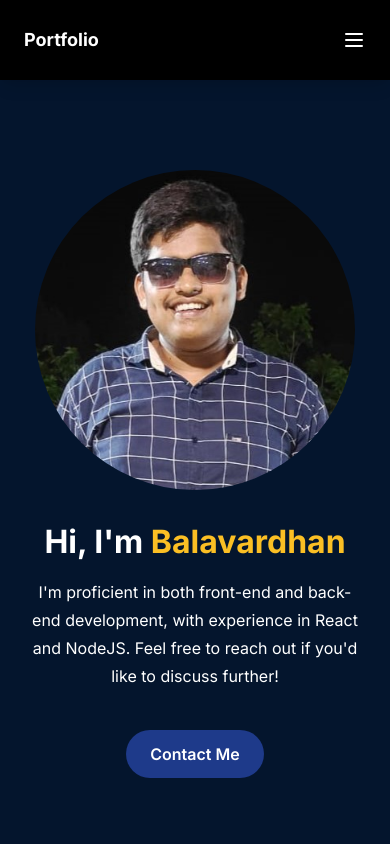
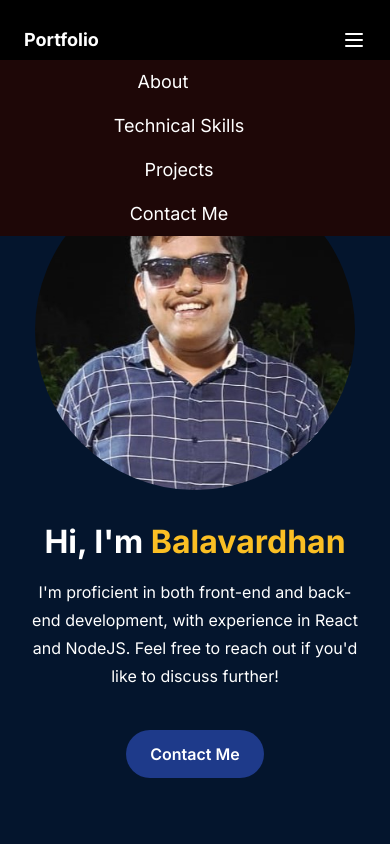
Before and after one commit to Nithin2701s/bala-portfolio, a Next.js app: page / in a window 390 px wide. Both pictures are taken after a click on the button 354 px from the left and 40 px from the top of the page. Shown: the top 844 px of the page. Built offline with nearby package versions, Linux system fonts and the light colour scheme.

Commit message:
Commit changes

```diff
--- a/src/app/component/layout/Navbar.tsx
+++ b/src/app/component/layout/Navbar.tsx
@@ -18,7 +18,7 @@ function Navbar() {
           <path strokeLinecap="round" strokeLinejoin="round" strokeWidth="2" d="M4 6h16M4 12h16M4 18h16"></path>
         </svg>
       </button>
-      <div className={`navbar md:flex space-x-8 text-lg ${isOpen ? 'block' : 'hidden'} md:block`}>
+      <div className={`navbar md:flex space-x-8 text-lg ${isOpen ? 'block show' : 'hidden'} md:block`}>
         <a href="#about" className="px-4 py-2 hover:text-yellow-500 transition duration-300">
           About
         </a>
```
